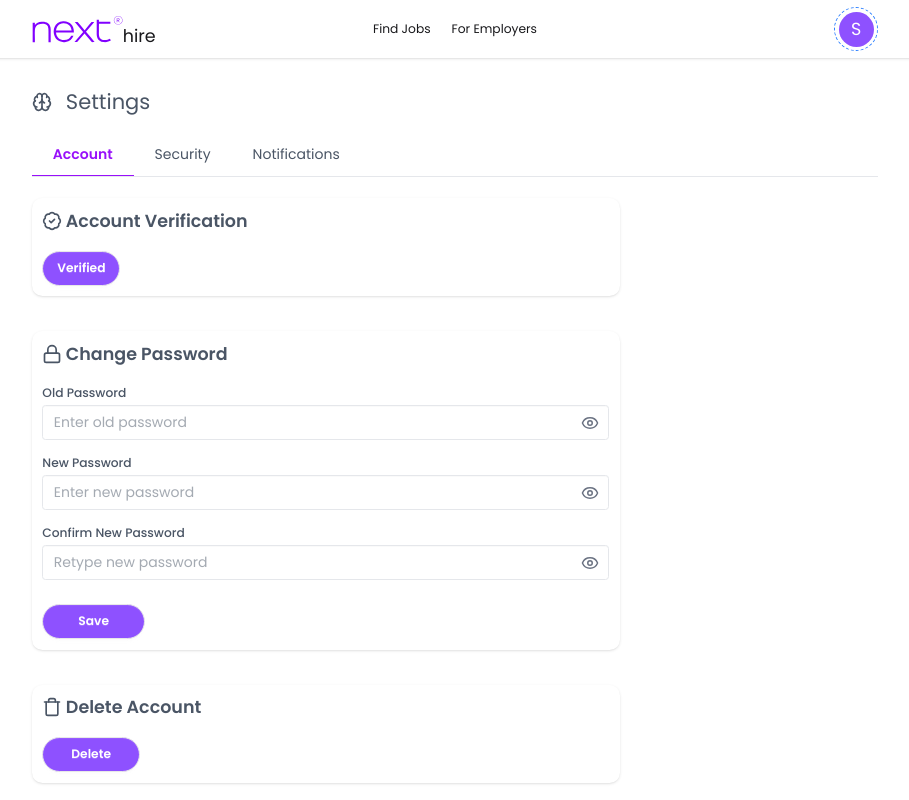
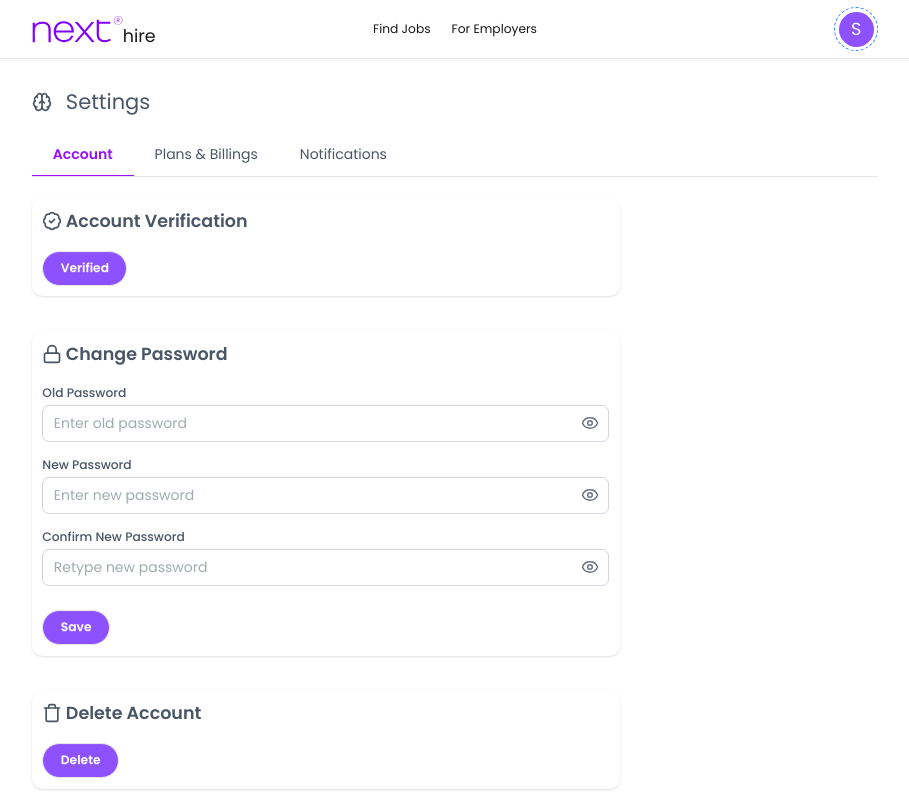
Before and after one commit to ebny-buniad/next-hire, a React (Vite) app: page /settings in a window 1280 px wide. Shown: the top 800 px of the page, without its empty margins (185-1094 px from the left). Built offline with nearby package versions, Linux system fonts and the light colour scheme; no server answers; sample sign-in values are in the browser's storage.

Commit message:
added delete gif in modal

```diff
--- a/src/context/AuthProvider/AuthProvider.jsx
+++ b/src/context/AuthProvider/AuthProvider.jsx
@@ -58,7 +58,6 @@ const AuthProvider = ({ children }) => {
     }
 
     // Delete a user
-
     const deleteUserAccount = () =>{
         return deleteUser(user);
     }
--- a/src/pages/Settings/Settings.jsx
+++ b/src/pages/Settings/Settings.jsx
@@ -8,6 +8,7 @@ import toast from 'react-hot-toast';
 import { useForm } from 'react-hook-form';
 import { EmailAuthProvider, reauthenticateWithCredential } from 'firebase/auth';
 import useAxiosSecure from '../../hooks/useAxiosSecure';
+import deleteGif from '../../assets/delete.gif'
 
 const Settings = () => {
     const { user, emailVerified, setNewPassword, deleteUserAccount } = useAuth();
@@ -73,8 +74,7 @@ const Settings = () => {
                             toast.success("Account Deleted")
                         }
                     })
-                    .catch((error) => {
-                        console.log(error)
+                    .catch(() => {
                     })
             }
         } catch (error) {
@@ -108,7 +108,7 @@ const Settings = () => {
                                 className="px-6 py-3 text-gray-600 cursor-pointer transition-all duration-300 hover:text-purple-600"
                                 selectedClassName="text-purple-600 font-semibold border-b-1 border-purple-600"
                             >
-                                Security
+                                Plans & Billings
                             </Tab>
                             <Tab
                                 className="px-6 py-3 text-gray-600 cursor-pointer transition-all duration-300 hover:text-purple-600"
@@ -128,7 +128,7 @@ const Settings = () => {
                                             Your account is not verified
                                         </span>}
                                     </p>
-                                    <button onClick={() => handelVerify()} className='btn mt- bg-violet-500 text-white
+                                    <button onClick={() => handelVerify()} className='btn px-5 bg-violet-500 text-white
                                     rounded-full'>{user.emailVerified === true ? 'Verified' : 'Verify'}</button>
                                 </div>
 
@@ -142,7 +142,7 @@ const Settings = () => {
                                                 type={showOld ? "text" : "password"}
                                                 placeholder="Enter old password"
                                                 {...register("oldPassword", { required: "Old password is required" })}
-                                                className="input input-bordered w-full pr-10 border-gray-200"
+                                                className="w-full pl-3 pr-10 py-2 border border-gray-300 rounded-lg focus:outline-none focus:border-violet-500"
                                             />
                                             <button
                                                 type="button"
@@ -169,7 +169,7 @@ const Settings = () => {
                                                         message: "Password must be at least 6 characters",
                                                     },
                                                 })}
-                                                className="input input-bordered w-full pr-10 border-gray-200"
+                                                className="w-full pl-3 pr-10 py-2 border border-gray-300 rounded-lg focus:outline-none focus:border-violet-500"
                                             />
                                             <button
                                                 type="button"
@@ -194,7 +194,7 @@ const Settings = () => {
                                                     validate: (value) =>
                                                         value === newPassword || "Passwords do not match",
                                                 })}
-                                                className="input input-bordered w-full pr-10 border-gray-200"
+                                                className="w-full pl-3 pr-10 py-2 border border-gray-300 rounded-lg focus:outline-none focus:border-violet-500"
                                             />
                                             <button
                                                 type="button"
@@ -209,7 +209,7 @@ const Settings = () => {
                                         </div>
 
                                         {/* Submit Button */}
-                                        <button type="submit" className="btn bg-violet-500 text-white mt-3 px-10 rounded-full">
+                                        <button type="submit" className="btn bg-violet-500 text-white mt-3 px-5 rounded-full">
                                             Save
                                         </button>
                                     </form>
@@ -218,7 +218,7 @@ const Settings = () => {
                                 <div className='shadow md:w-2xl p-3 rounded-xl space-y-2'>
                                     <h4 className='text-xl font-semibold mb-5 flex items-center gap-1'><Trash size={20} />Delete Account</h4>
 
-                                    <button className="btn rounded-full bg-violet-500 text-white px-8"
+                                    <button className="btn rounded-full bg-violet-500 text-white px-5"
                                         onClick={() => document.getElementById('delete_account').showModal()}>Delete</button>
                                 </div>
 
@@ -255,7 +255,8 @@ const Settings = () => {
                         <form method="dialog">
                             <button className="btn btn-sm btn-circle btn-ghost absolute right-2 top-2">✕</button>
                         </form>
-                        <h3 className='mb-10 mt-3 text-2xl text-red-500'>Delete Account</h3>
+                        <img className='w-20 mx-auto' src={deleteGif} alt="" />
+                        <h3 className='mb-10 mt-2  text-center font-semibold text-red-500'>Delete your "next hire" account</h3>
                         <form onSubmit={handleDeleteSubmit(handelDelete)}>
                             <div className="relative">
                                 <label className="block text-sm font-medium mb-1">Your Password</label>
@@ -263,7 +264,7 @@ const Settings = () => {
                                     type={showOld ? "text" : "password"}
                                     placeholder="Enter your password"
                                     {...deleteRegister("existPass", { required: "Password is required" })}
-                                    className="input input-bordered w-full pr-10 border-gray-200"
+                                    className="w-full pl-3 pr-10 py-2 border border-gray-300 rounded-lg focus:outline-none focus:border-violet-500"
                                 />
                                 <button
                                     type="button"
@@ -277,7 +278,7 @@ const Settings = () => {
                                 )}
                             </div>
 
-                            <button type="submit" className="btn bg-violet-500 text-white mt-3 px-10 rounded-full">
+                            <button type="submit" className="btn bg-violet-500 text-white mt-3 px-5 rounded-full">
                                 Delete
                             </button>
                         </form>
```
Also changed, not shown: src/assets/delete.gif (added).
